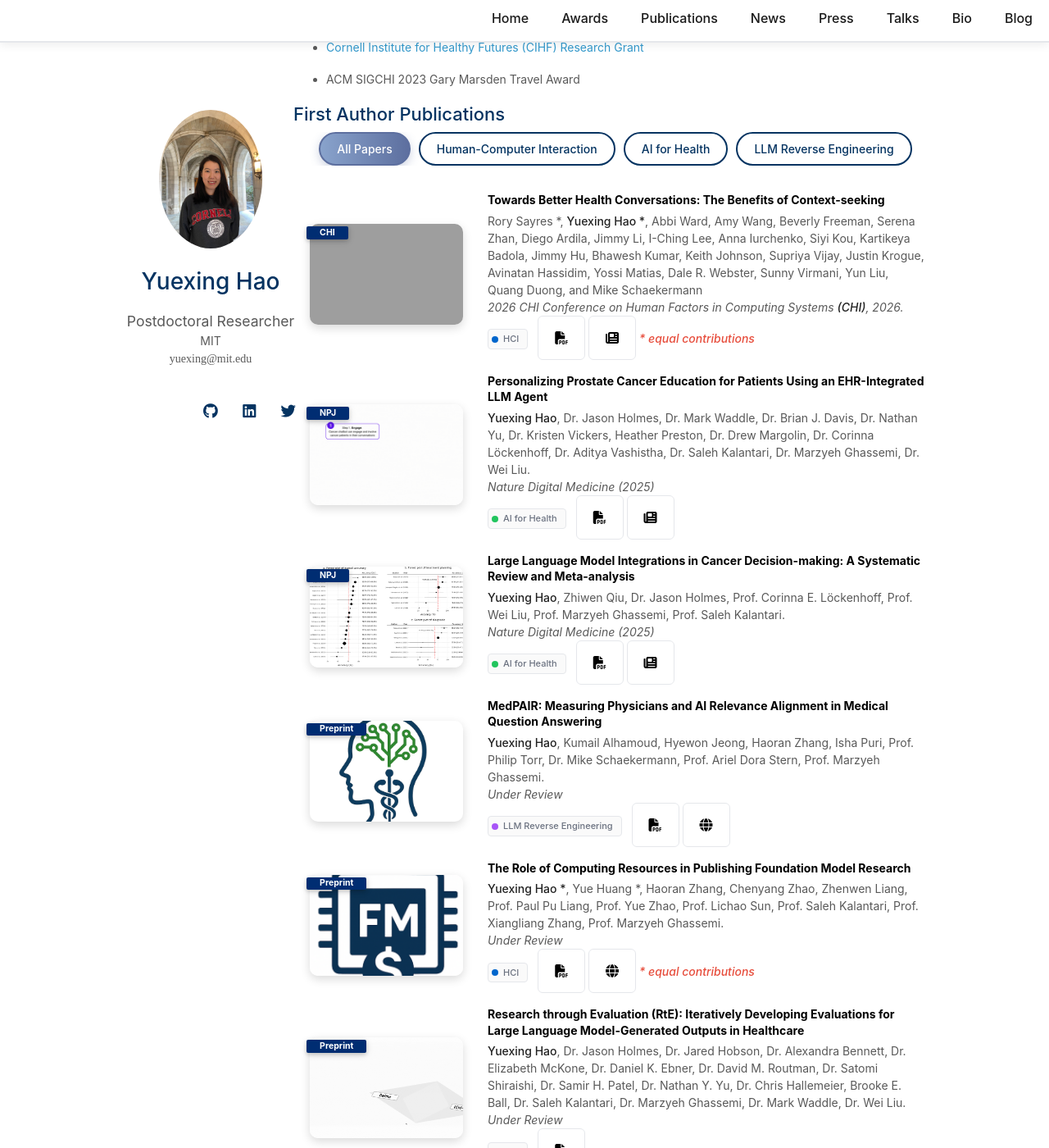
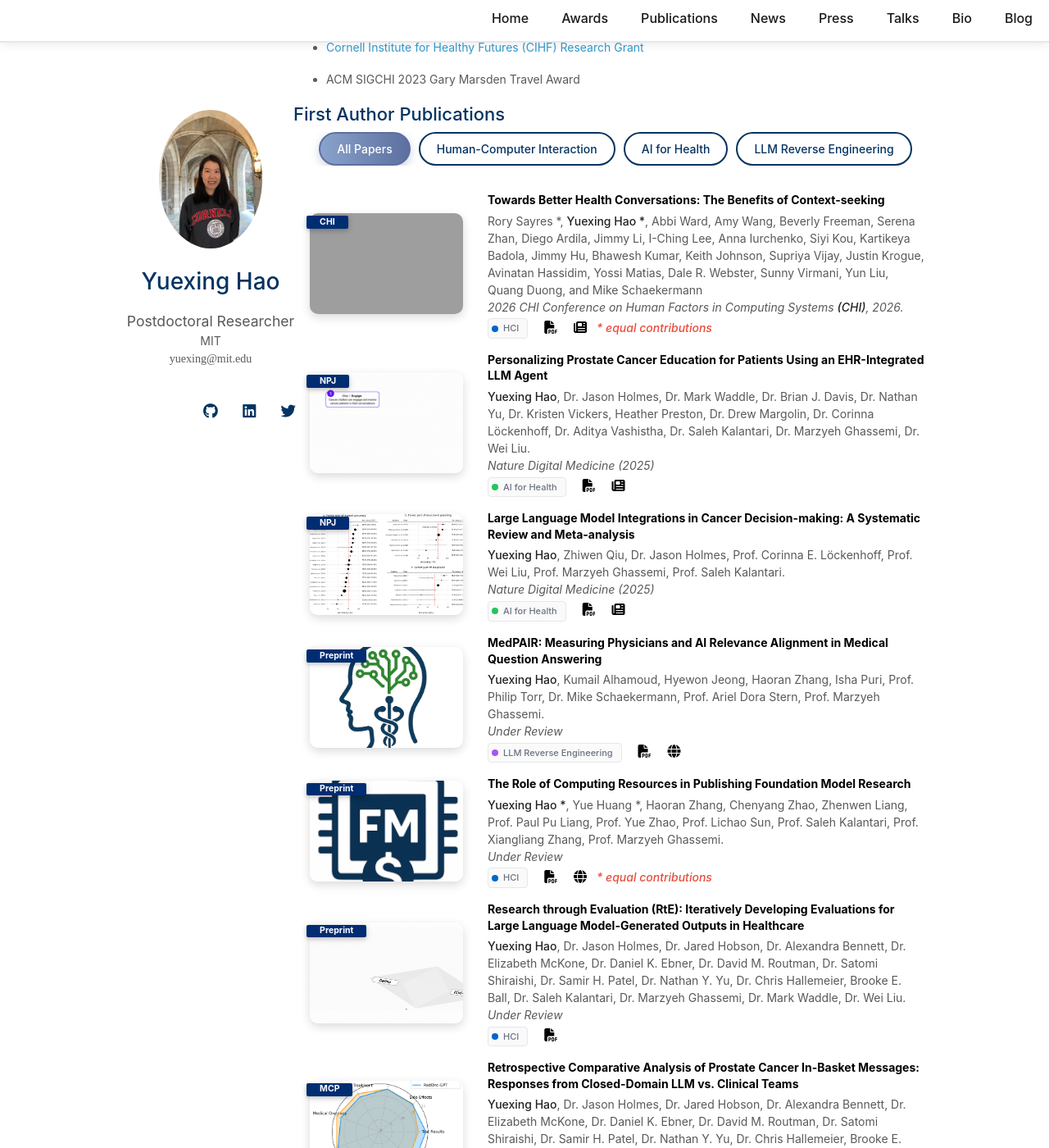
Before and after one commit to YuexingHao/Yuexing-Hao, a Jekyll site: the page built from index.md, in a window 1280 px wide and 1400 px high, scrolled down 1085 px. Shown: the whole window at 82% size. Built offline with Jekyll 4.4.1, drawn with Linux system fonts in a browser that asks for light colours; a style sheet for code colours, icons or effects is not loaded; our own code applies the rules of GitHub Pages for plain Markdown files; grey boxes are pictures that could not be loaded.

Commit message:
Remove white button outline from publication icons for cleaner look
- Remove background color and border from icon buttons
- Change to transparent background
- Remove fixed width/height constraints
- Update hover effect to scale and color change instead of button background
- Light mode: hover color changes to #5d6f9f
- Dark mode: hover color changes to blue (#3eb7f0)
- Smaller padding for more compact icons

```diff
--- a/assets/css/publications.css
+++ b/assets/css/publications.css
@@ -103,36 +103,36 @@ blockquote { background: var(--global-bg-color); border-left: 2px solid var(--gl
 
 .publications ol.bibliography li .links a.btn {
     color: #000000 !important;
-    background-color: #ffffff;
-    border: 1px solid #e5e7eb;
-    padding: 8px 10px;
+    background-color: transparent;
+    border: none;
+    padding: 6px 8px;
     transition: all 0.2s ease;
-    border-radius: 6px;
+    border-radius: 0;
     font-size: 16px !important;
     display: inline-flex !important;
     align-items: center;
     justify-content: center;
     gap: 6px;
-    min-width: 36px;
-    min-height: 36px;
+    min-width: auto;
+    min-height: auto;
     text-decoration: none;
 }
 
 @media (prefers-color-scheme: dark) {
 .publications ol.bibliography li .links a.btn {
-    color: #9ca3af !important;
-    background-color: #1f1f1f;
-    border: 1px solid #333333;
-    padding: 8px 10px;
+    color: #e5e5e5 !important;
+    background-color: transparent;
+    border: none;
+    padding: 6px 8px;
     transition: all 0.2s ease;
-    border-radius: 6px;
+    border-radius: 0;
     font-size: 16px !important;
     display: inline-flex !important;
     align-items: center;
     justify-content: center;
     gap: 6px;
-    min-width: 36px;
-    min-height: 36px;
+    min-width: auto;
+    min-height: auto;
     text-decoration: none;
 }
 
@@ -161,19 +161,16 @@ blockquote { background: var(--global-bg-color); border-left: 2px solid var(--gl
 }
 
 .publications ol.bibliography li .links a.btn:hover {
-    color: #000000;
-    border-color: #d1d5db;
-    background-color: #f9fafb;
-    transform: translateY(-1px);
-    box-shadow: 0 2px 4px rgba(0, 0, 0, 0.08);
+    color: #5d6f9f !important;
+    transform: scale(1.1);
+    opacity: 0.8;
 }
 
 @media (prefers-color-scheme: dark) {
     .publications ol.bibliography li .links a.btn:hover {
-        color: #d1d5db;
-        background-color: #2a2a2a;
-        border-color: #404040;
-        box-shadow: 0 2px 4px rgba(0, 0, 0, 0.3);
+        color: rgb(62, 183, 240) !important;
+        transform: scale(1.1);
+        opacity: 0.8;
     }
 }
 
```
